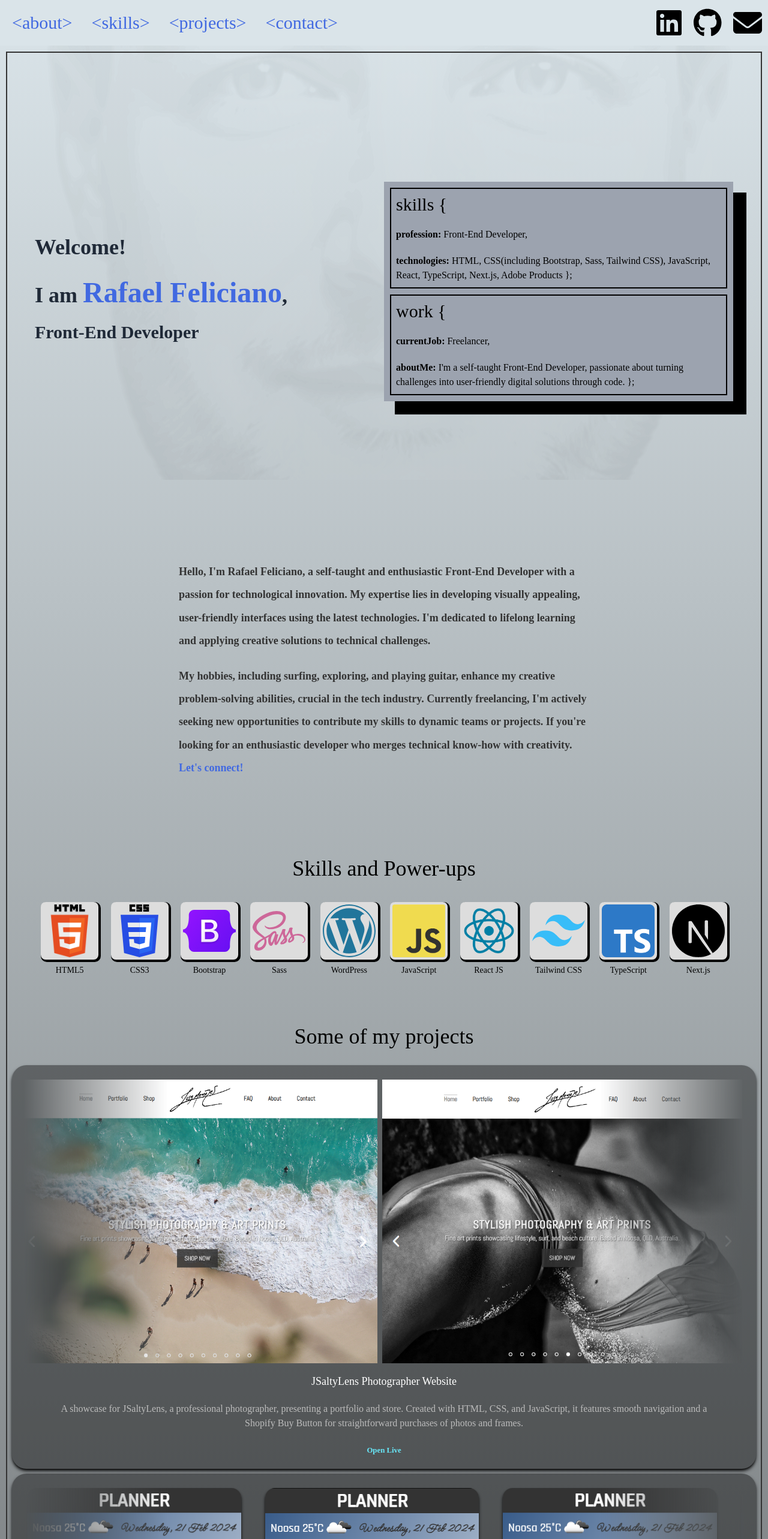
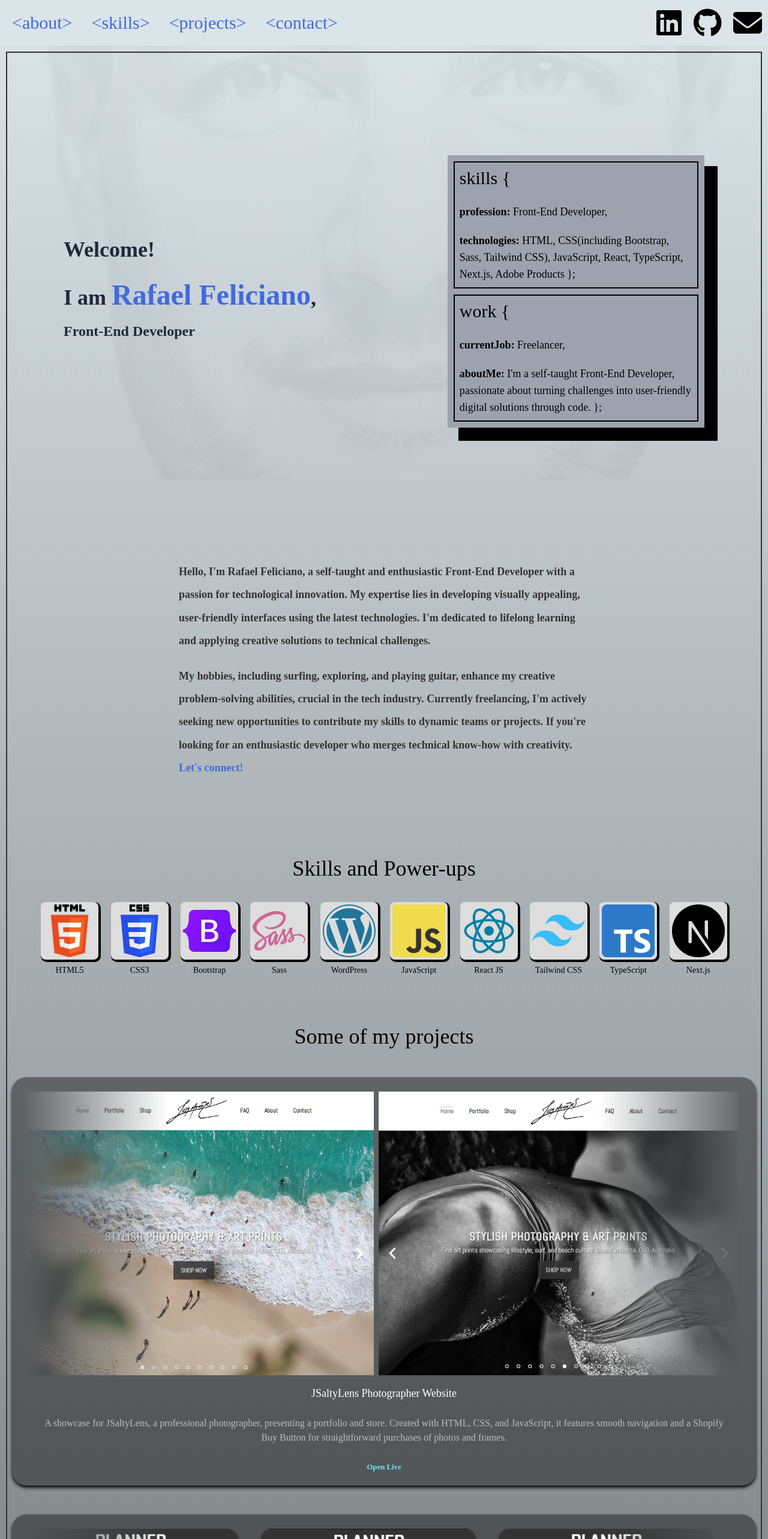
Before and after one commit to RafaelFelic/Portfolio, a React (Create React App) app: page / in a window 1280 px wide. Shown: the top 2566 px of the page at 60% size. Built offline with nearby package versions, Linux system fonts and the light colour scheme.

Commit message:
Updated 20.03.2024

```diff
--- a/src/components/Project.jsx
+++ b/src/components/Project.jsx
@@ -1,5 +1,5 @@
-import React, { useEffect, useRef } from "react";
-import classes from "../components/Project.module.css";
+import React, { useEffect, useRef } from 'react';
+import classes from '../components/Project.module.css';
 
 export default function Project({ project, projectIndex, className }) {
   const scrollerRef = useRef(null);
@@ -19,10 +19,10 @@ export default function Project({ project, projectIndex, className }) {
 
   useEffect(() => {
     window.isCustomScrollEnabled = true;
-    window.addEventListener("scroll", handleWindowScroll);
+    window.addEventListener('scroll', handleWindowScroll);
 
     return () => {
-      window.removeEventListener("scroll", handleWindowScroll);
+      window.removeEventListener('scroll', handleWindowScroll);
     };
   }, []);
 
@@ -33,7 +33,7 @@ export default function Project({ project, projectIndex, className }) {
 
   return (
     <div
-      className={`bg-black bg-opacity-40 shadow-black shadow-md rounded-3xl p-5 my-2 mx-2 md:mx-2.5 text-center ${className}`}
+      className={`bg-black bg-opacity-40 shadow-black shadow-md rounded-3xl p-5 my-12 mx-2 md:mx-2.5 text-center ${className}`}
     >
       <div className={`${classes.scroller} flex flex-nowrap`} ref={scrollerRef}>
         {imagesToDisplay.map((image, index) => (
@@ -43,17 +43,17 @@ export default function Project({ project, projectIndex, className }) {
             alt={`${project.title} ${index + 1}`}
             className={`m-1 ${
               projectIndex === 1
-                ? "w-1/3 md:1/4 mx-5 rounded-2xl shadow-md shadow-black"
+                ? 'w-1/3 md:1/4 mx-5 rounded-2xl shadow-md shadow-black'
                 : projectIndex === 2
-                ? "w-2/3 h-auto md:w-1/2 object-contain"
-                : "w-2/3 md:w-1/2"
+                ? 'w-2/3 h-auto md:w-1/2 object-contain'
+                : 'w-2/3 md:w-1/2'
             }`}
           />
         ))}
       </div>
 
       <h3 className="text-white mt-3 text-base md:text-lg">{project.title}</h3>
-      <p className="m-2.5 p-2.5 md:mx-10 text-[#bbb] text-xs md:text-base">
+      <p className="m-2 md:m-6 text-[#bbb] text-xs md:text-base">
         {project.description}
       </p>
       <a
--- a/src/components/Showcase.jsx
+++ b/src/components/Showcase.jsx
@@ -1,31 +1,34 @@
-import useTextAnimation from "../utils/textAnimation";
+import useTextAnimation from '../utils/textAnimation';
 
 export default function Showcase() {
   const sectionRef = useTextAnimation();
 
   return (
-    <div ref={sectionRef} className="h-screen flex flex-col md:flex-row">
-      <section className="block md:inline-block md:m-auto pr-5 my-8 md:ml-12 w-full md:w-[50%] text-2xl md:text-3xl lg:text-4xl text-right md:text-left font-semibold">
+    <div
+      ref={sectionRef}
+      className="h-screen flex flex-col justify-evenly xl:p-12 items-center md:flex-row"
+    >
+      <section className="block md:inline-block md:m-auto mr-5 md:ml-12 w-full md:w-[60%] text-3xl lg:text-4xl text-right md:text-left font-semibold">
         <div>
           <p className="hide fromleft mb-3 md:mb-8">Welcome!</p>
-          <p className="hide fromleft mb-2 md:mb-5">
-            I am{" "}
-            <span className="text-[#4169E1] text-3xl md:text-4xl lg:text-5xl">
+          <p className="hide fromleft mb-2 md:mb-3">
+            I am{' '}
+            <span className="text-[#4169E1] text-4xl lg:text-5xl ">
               Rafael Feliciano
             </span>
             ,
           </p>
           <div className="typing-effect-wrapper">
-            <p className="text-xl md:text-2xl lg:text-3xl md:w-[85%] w-full text">
+            <p className="text-xl lg:text-2xl  md:w-[85%] w-full text">
               Front-End Developer
             </p>
           </div>
         </div>
       </section>
 
-      <section className="md:w-[50%] w-[85%] m-auto md:mr-12 md:text-base bg-gray-400 text-black p-2.5 shadow-[20px_20px_0px_2px_#000] hide fromright">
+      <section className="w-[85%] md:w-[40%] md:mr-12 text-base lg:text-lg bg-gray-400 text-black p-2.5 shadow-[20px_20px_0px_2px_#000] hide fromright">
         <div className="p-2.5 skills">
-          <p className="text-xl md:text-3xl md:mb-5 ">skills &#123;</p>
+          <p className="text-2xl md:text-3xl md:mb-6 ">skills &#123;</p>
           <p className="mb-5">
             <span className="font-semibold">profession:</span> Front-End
             Developer,
@@ -37,7 +40,7 @@ export default function Showcase() {
           </p>
         </div>
         <div className="mt-2.5 p-2.5 work">
-          <p className="text-xl md:text-3xl md:mb-5">work &#123;</p>
+          <p className="text-2xl md:text-3xl md:mb-6">work &#123;</p>
           <p className="mb-5">
             <span className="font-semibold">currentJob:</span> Freelancer,
           </p>
```
